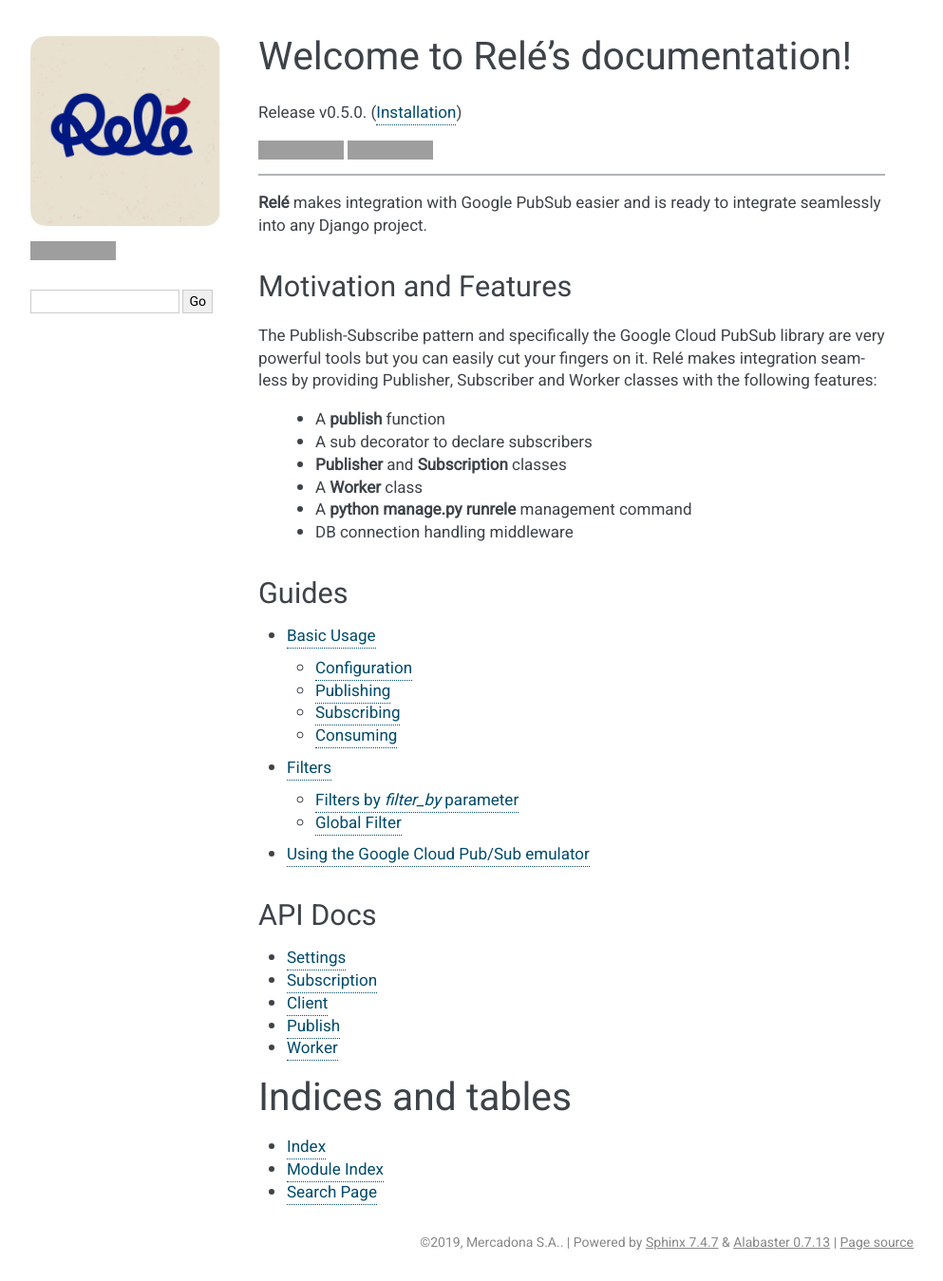
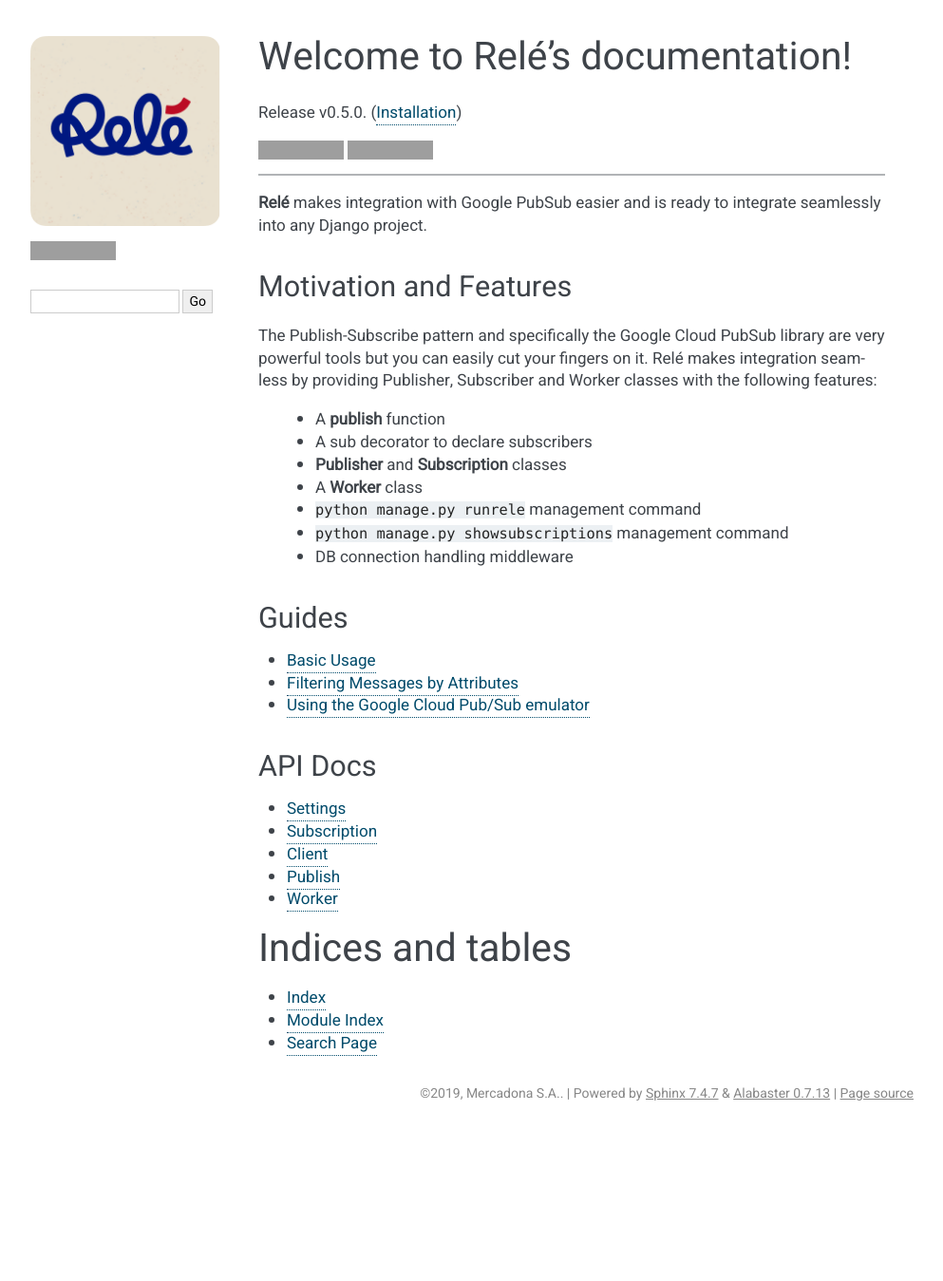
Before and after one commit to mercadona/rele, a Sphinx documentation site: the page built from docs/index.rst, in a window 1280 px wide, cut to the strip 0-1349 px from the top of the page. Shown: the whole strip at 95% size, without its empty margins (148-1141 px from the left). Built offline with Sphinx 7.4.7, drawn with Linux system fonts in a browser that asks for light colours; after the commit the page ends 1192 px from its top, so only the background shows below that; grey boxes are pictures that could not be loaded.

Commit message:
Remove max depth in tree

```diff
--- a/docs/guides/filters.rst
+++ b/docs/guides/filters.rst
@@ -1,13 +1,13 @@
-Filters
-=======
+Filtering Messages by Attributes
+================================
 
 Filter can be used to execute a subscription with specific parameters.
 There's two types of filters, global or passing a filter_by parameter in the
 subscription.
 
 
-Filters by `filter_by` parameter
-________________________________
+`filter_by` parameter
+_____________________
 
 This filter is a function that is supposed to return a boolean and this function
 is passed as parameter `filter_by` in the subscription.
--- a/docs/index.rst
+++ b/docs/index.rst
@@ -30,14 +30,15 @@
     * A sub decorator to declare subscribers
     * **Publisher** and **Subscription** classes
     * A **Worker** class
-    * A **python manage.py runrele** management command
+    * ``python manage.py runrele`` management command
+    * ``python manage.py showsubscriptions`` management command
     * DB connection handling middleware
 
 Guides
 ______
 
 .. toctree::
-    :maxdepth: 2
+    :maxdepth: 1
 
     guides/basics
     guides/filters
```
